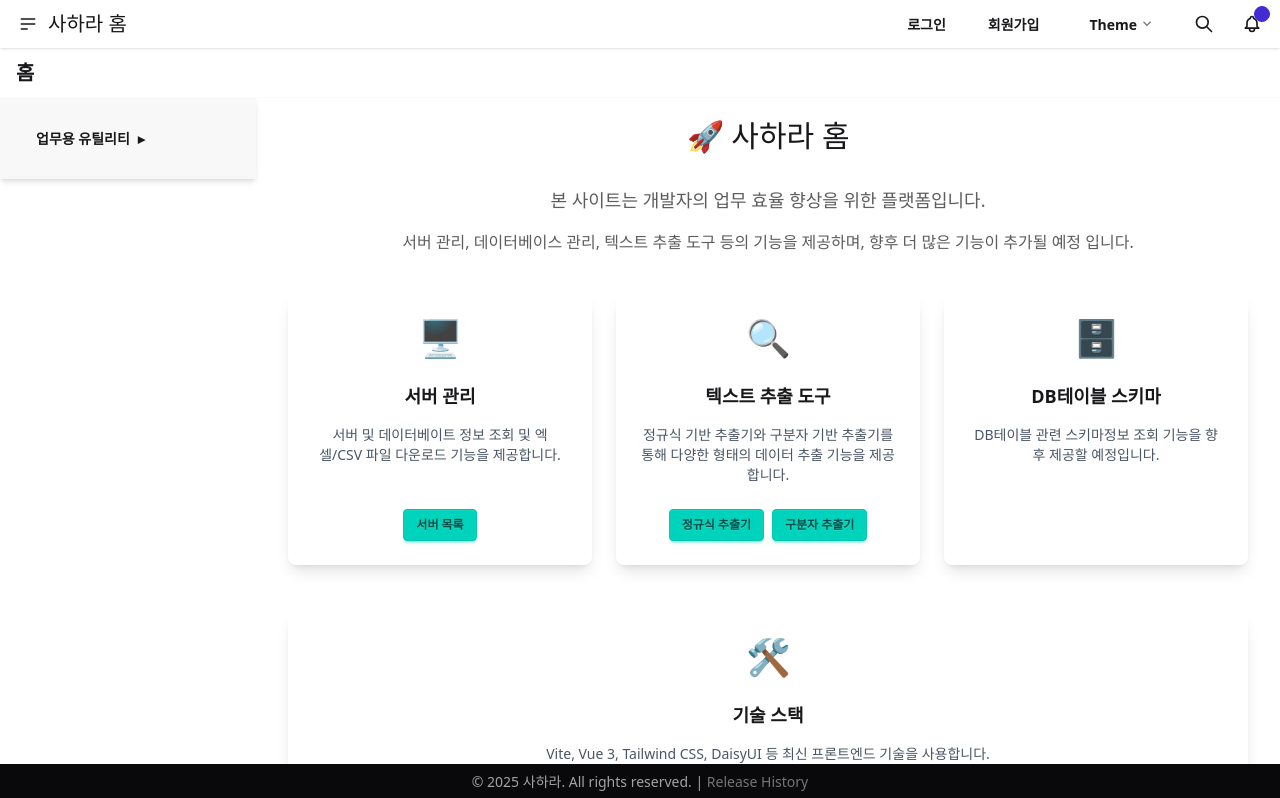
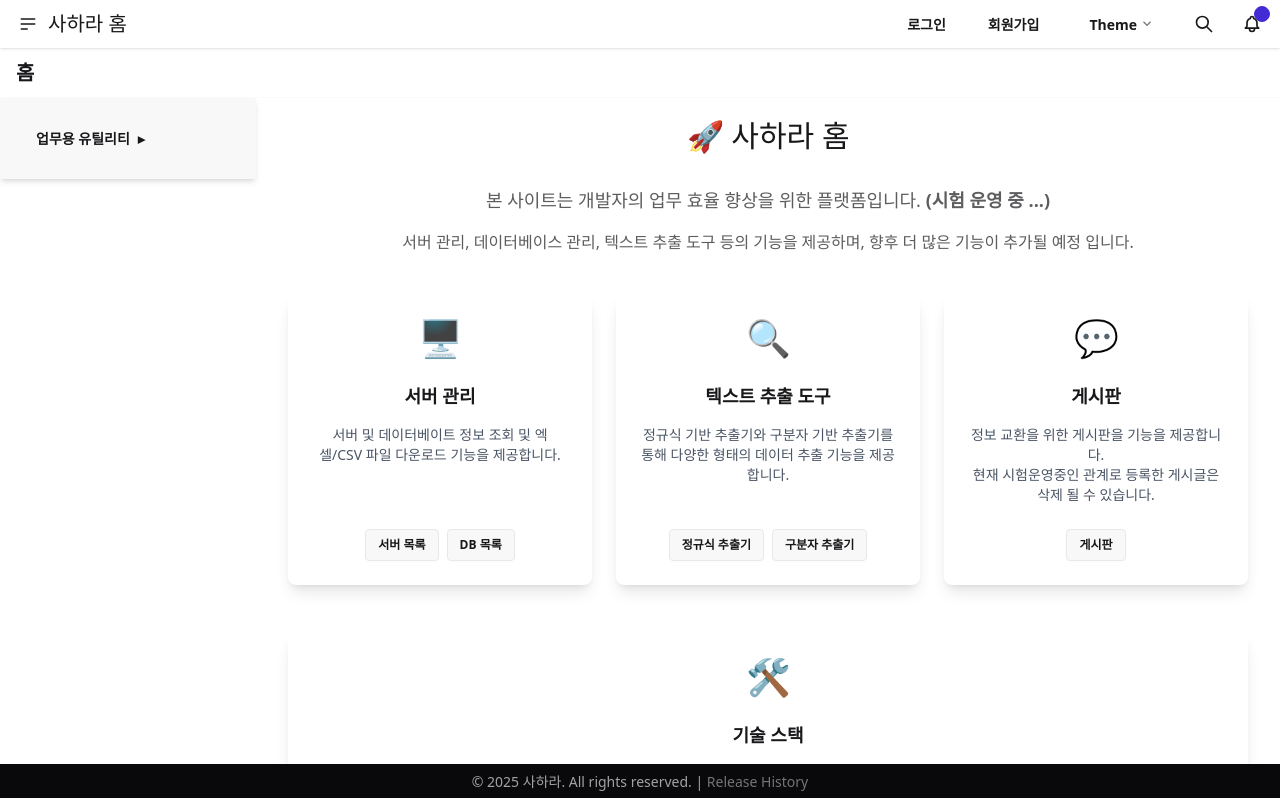
Before and after one commit to mrjung72/my-vite-vue3-sass-tailwind-app, a Vue app: page / in a window 1280 px wide. Shown: the top 798 px of the page. Built offline with nearby package versions, Linux system fonts and the light colour scheme.

Commit message:
UI 개선

```diff
--- a/src/views/HomeView.vue
+++ b/src/views/HomeView.vue
@@ -16,7 +16,7 @@ const githubRepo = "https://github.com/martinille/starter-template-vite-vue3-sas
 		<h1 class="mb-8">🚀 {{ title }}</h1>
 		<div class="text-base-content/70 mb-10">
 			<p class="text-lg mb-4">
-				본 사이트는 개발자의 업무 효율 향상을 위한 플랫폼입니다.
+				본 사이트는 개발자의 업무 효율 향상을 위한 플랫폼입니다. <b>(시험 운영 중 ...)</b>
 			</p>
 			<p class="mb-4">
 				서버 관리, 데이터베이스 관리, 텍스트 추출 도구 등의 기능을 제공하며, 향후 더 많은 기능이 추가될 예정 입니다.
@@ -36,7 +36,8 @@ const githubRepo = "https://github.com/martinille/starter-template-vite-vue3-sas
 						서버 및 데이터베이트 정보 조회 및 엑셀/CSV 파일 다운로드 기능을 제공합니다.
 					</p>
 					<div class="card-actions justify-center mt-4">
-						<router-link to="/servers/list" class="btn btn-accent btn-sm">서버 목록</router-link>
+						<router-link to="/servers/list" class="btn btn-sm">서버 목록</router-link>
+						<router-link to="/servers/dblist" class="btn btn-sm">DB 목록</router-link>
 					</div>
 				</div>
 			</div>
@@ -50,20 +51,23 @@ const githubRepo = "https://github.com/martinille/starter-template-vite-vue3-sas
 						정규식 기반 추출기와 구분자 기반 추출기를 통해 다양한 형태의 데이터 추출 기능을 제공합니다.
 					</p>
 					<div class="card-actions justify-center mt-4">
-						<router-link to="/extract-regex" class="btn btn-accent btn-sm">정규식 추출기</router-link>
-						<router-link to="/extract-separator" class="btn btn-accent btn-sm">구분자 추출기</router-link>
+						<router-link to="/extract-regex" class="btn btn-sm">정규식 추출기</router-link>
+						<router-link to="/extract-separator" class="btn btn-sm">구분자 추출기</router-link>
 					</div>
 				</div>
 			</div>
 
-			<!-- DB테이블 스키마 -->
+			<!-- 게시판 -->
 			<div class="card bg-base-100 shadow-lg">
 				<div class="card-body text-center">
-					<div class="text-4xl mb-4">🗄️</div>
-					<h3 class="card-title justify-center">DB테이블 스키마</h3>
+					<div class="text-4xl mb-4">💬</div>
+					<h3 class="card-title justify-center">게시판</h3>
 					<p class="text-sm text-gray-600">
-						DB테이블 관련 스키마정보 조회 기능을 향후 제공할 예정입니다.
+						정보 교환을 위한 게시판을 기능을 제공합니다. <br>현재 시험운영중인 관계로 등록한 게시글은 삭제 될 수 있습니다.
 					</p>
+					<div class="card-actions justify-center mt-4">
+						<router-link to="/board" class="btn btn-sm">게시판</router-link>
+					</div>
 				</div>
 			</div>
 		</div>
--- a/src/views/servers/DatabasesView.vue
+++ b/src/views/servers/DatabasesView.vue
@@ -448,13 +448,26 @@ const limitedPages = computed(() => {
             <td>{{ codeNames.cd_env_type[s.env_type] }}</td>
             <td>{{ codeNames.cd_role_type[s.role_type] }}</td>
             <td>{{ s.db_type }}</td>
+            <td>
+              <button
+                class="btn btn-xs btn-outline"
+                @click="checkTelnet(s.server_ip, s.port)"
+              >
+                Telnet
+              </button>
+              <span class="ml-2 text-sm">
+                <template v-if="telnetStatuses[`${s.server_ip}:${s.port}`] === 'success'">✅ OK</template>
+                <template v-else-if="telnetStatuses[`${s.server_ip}:${s.port}`] === 'timeout'">⏳ 타임아웃</template>
+                <template v-else-if="telnetStatuses[`${s.server_ip}:${s.port}`] === 'error'">❌ FAIL</template>
+                <template v-else-if="telnetStatuses[`${s.server_ip}:${s.port}`] === 'checking'">⌛ Checking...</template>
+              </span>
+            </td>
             <td v-if="auth.user?.isAdmin">
               <span v-if="checkedResults[`${s.server_ip}:${s.port}`] && checkedResults[`${s.server_ip}:${s.port}`].data.status === 'success'">✅ OK</span>
               <span v-else-if="checkedResults[`${s.server_ip}:${s.port}`] && checkedResults[`${s.server_ip}:${s.port}`].data.status === 'timeout'">⏳ 타임아웃</span>
               <span v-else-if="checkedResults[`${s.server_ip}:${s.port}`] && checkedResults[`${s.server_ip}:${s.port}`].data.status === 'error'">❌ FAIL</span>
               <span v-else-if="checkedResults[`${s.server_ip}:${s.port}`]">⌛ Checking...</span>
             </td>
-            <td v-else></td>
           </tr>
         </tbody>
       </table>
--- a/src/views/servers/ServersView.vue
+++ b/src/views/servers/ServersView.vue
@@ -458,7 +458,7 @@ const limitedPages = computed(() => {
             <td>{{ codeNames.cd_env_type[s.env_type] }}</td>
             <td>{{ codeNames.cd_role_type[s.role_type] }}</td>
             <td>{{ codeNames.cd_stat_yn[s.status_cd] }}</td>
-            <td v-if="auth.user?.isAdmin">
+            <td>
               <button
                 class="btn btn-xs btn-outline"
                 @click="checkTelnet(s.server_ip, s.port)"
@@ -472,7 +472,6 @@ const limitedPages = computed(() => {
                 <template v-else-if="telnetStatuses[`${s.server_ip}:${s.port}`] === 'checking'">⌛ Checking...</template>
               </span>
             </td>
-            <td v-else></td>
             <td v-if="auth.user?.isAdmin">
               <span v-if="checkedResults[`${s.server_ip}:${s.port}`] && checkedResults[`${s.server_ip}:${s.port}`].data.status === 'success'">✅ OK</span>
               <span v-else-if="checkedResults[`${s.server_ip}:${s.port}`] && checkedResults[`${s.server_ip}:${s.port}`].data.status === 'timeout'">⏳ 타임아웃</span>
```
